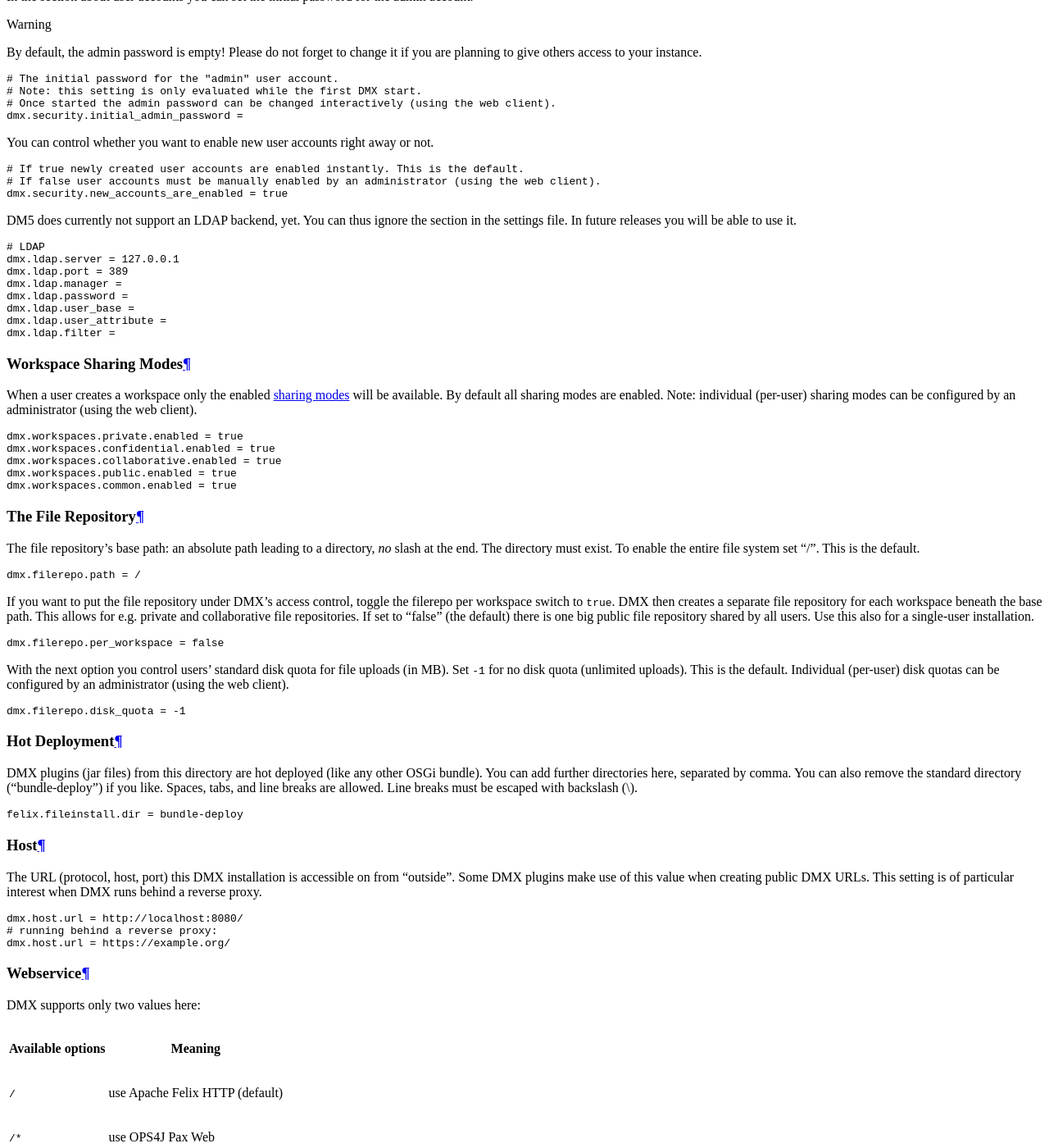
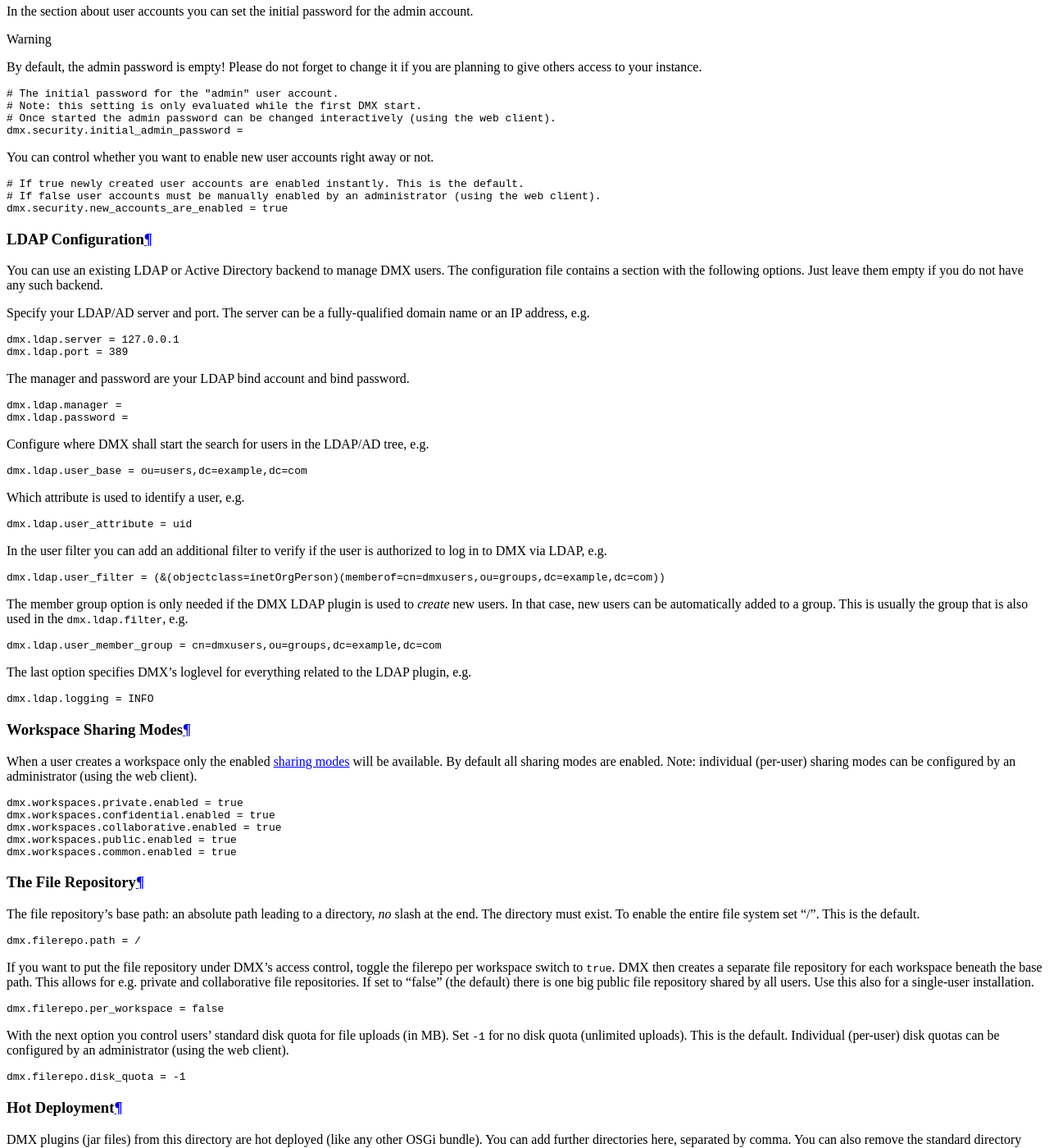
Before and after one commit to dmx-systems/dmx-documentation, a Sphinx documentation site: the page built from docs/admin.rst, in a window 1280 px wide and 1400 px high, scrolled down 2230 px. Shown: the whole window at 82% size. Built offline with Sphinx 7.4.7 and the Read the Docs theme 2.0.0, drawn with Linux system fonts in a browser that asks for light colours.

Commit message:
Added details about the LDAP configuration

```diff
--- a/docs/admin.rst
+++ b/docs/admin.rst
@@ -119,21 +119,60 @@
    # If false user accounts must be manually enabled by an administrator (using the web client).
    dmx.security.new_accounts_are_enabled = true
 
+.. _admin-ldap-configuration:
 
-DM5 does currently not support an LDAP backend, yet.
-You can thus ignore the section in the settings file.
-In future releases you will be able to use it.
+LDAP Configuration
+==================
+
+You can use an existing LDAP or Active Directory backend to manage DMX users.
+The configuration file contains a section with the following options.
+Just leave them empty if you do not have any such backend.
+
+Specify your LDAP/AD server and port. The server can be a fully-qualified domain name or an IP address, e.g.
 
 .. code:: bash
 
-   # LDAP
    dmx.ldap.server = 127.0.0.1
    dmx.ldap.port = 389
+
+The manager and password are your LDAP bind account and bind password.
+
+.. code:: bash
+
    dmx.ldap.manager =
    dmx.ldap.password =
-   dmx.ldap.user_base =
-   dmx.ldap.user_attribute =
-   dmx.ldap.filter =
+
+Configure where DMX shall start the search for users in the LDAP/AD tree, e.g.
+
+.. code:: bash
+
+   dmx.ldap.user_base = ou=users,dc=example,dc=com
+
+Which attribute is used to identify a user, e.g.
+
+.. code:: bash
+
+   dmx.ldap.user_attribute = uid
+
+In the user filter you can add an additional filter to verify if the user is authorized to log in to DMX via LDAP, e.g.
+
+.. code:: bash
+
+   dmx.ldap.user_filter = (&(objectclass=inetOrgPerson)(memberof=cn=dmxusers,ou=groups,dc=example,dc=com))
+
+The member group option is only needed if the DMX LDAP plugin is used to *create* new users.
+In that case, new users can be automatically added to a group.
+This is usually the group that is also used in the ``dmx.ldap.filter``, e.g.
+
+.. code:: bash
+
+   dmx.ldap.user_member_group = cn=dmxusers,ou=groups,dc=example,dc=com
+
+The last option specifies DMX's loglevel for everything related to the LDAP plugin, e.g.
+
+.. code:: bash
+
+   dmx.ldap.logging = INFO
 
 .. _admin-workspace-sharing-modes:
 
```
